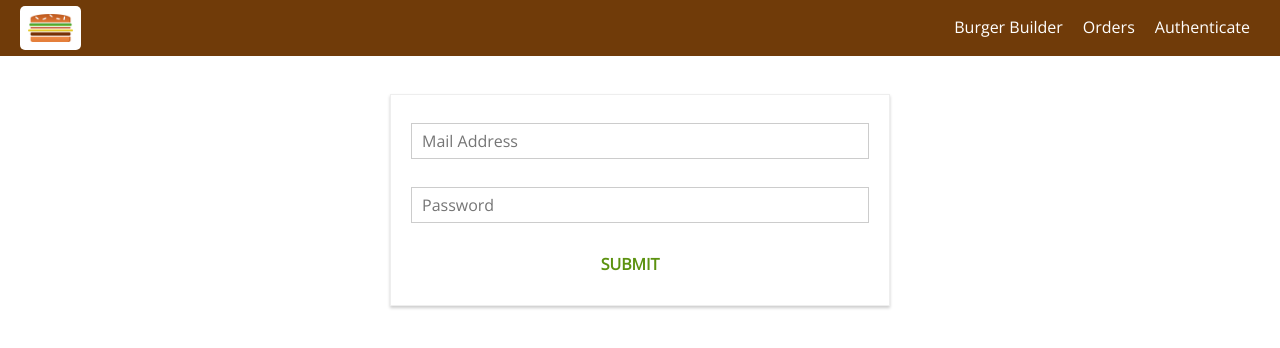
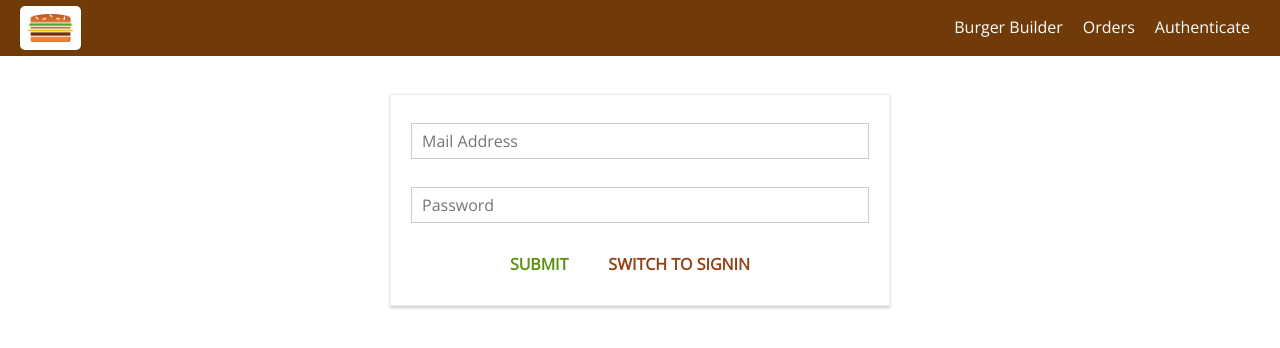
Before and after one commit to M-Riku/burger-builder, a React (Create React App) app: page /auth in a window 1280 px wide. Shown: the top 348 px of the page. Built offline with nearby package versions, Linux system fonts and the light colour scheme.

Commit message:
Adding sign in

```diff
--- a/src/containers/Auth/Auth.js
+++ b/src/containers/Auth/Auth.js
@@ -37,7 +37,8 @@
                 valid: false,
                 touched: false
             }
-        }
+        },
+        isSignup: true
     }
 
     checkValidity = (value, rules) => {
@@ -74,7 +75,15 @@
 
     submitHandler = (event) => {
         event.preventDefault();
-        this.props.onAuth(this.state.controls.email.value, this.state.controls.password.value)
+        this.props.onAuth(this.state.controls.email.value, this.state.controls.password.value, this.state.isSignup)
+    }
+
+    switchAuthModeHandler = () => {
+        this.setState(prevState => {
+            return {
+                isSignup: !prevState.isSignup
+            };
+        });
     }
 
     render() {
@@ -104,6 +113,11 @@
                 <form onSubmit={this.submitHandler}>
                     {form}
                     <Button btnType='Success'>SUBMIT</Button>
+                    <Button
+                        btnType='Danger'
+                        clicked={this.switchAuthModeHandler} >
+                        SWITCH TO {this.state.isSignup ? 'SIGNIN' : 'SIGNUP'}
+                    </Button>
                 </form>
             </div>
         );
@@ -112,7 +126,7 @@
 
 const mapDispatchToProps = dispatch => {
     return {
-        onAuth: (email, password) => dispatch(actions.auth(email, password))
+        onAuth: (email, password, isSignup) => dispatch(actions.auth(email, password, isSignup))
     };
 }
 
--- a/src/store/actions/auth.js
+++ b/src/store/actions/auth.js
@@ -21,7 +21,7 @@
     };
 }
 
-export const auth = (email, password) => {
+export const auth = (email, password, isSignup) => {
     return dispatch => {
         dispatch(authStart());
         const authData = {
@@ -29,7 +29,11 @@
             password: password,
             returnSecureToken: true
         }
-        axios.post('https://identitytoolkit.googleapis.com/v1/accounts:signUp?key=AIzaSyCdJX_jhTuN4PGPo0JbWFRj--y59qr_CA0', authData)
+        let url = 'https://identitytoolkit.googleapis.com/v1/accounts:signUp?key=AIzaSyCdJX_jhTuN4PGPo0JbWFRj--y59qr_CA0'
+        if (!isSignup) {
+            url = 'https://identitytoolkit.googleapis.com/v1/accounts:signInWithPassword?key=AIzaSyCdJX_jhTuN4PGPo0JbWFRj--y59qr_CA0'
+        }
+        axios.post(url, authData)
             .then(response => {
                 console.log(response);
                 dispatch(authSuccess(response.data));
```
